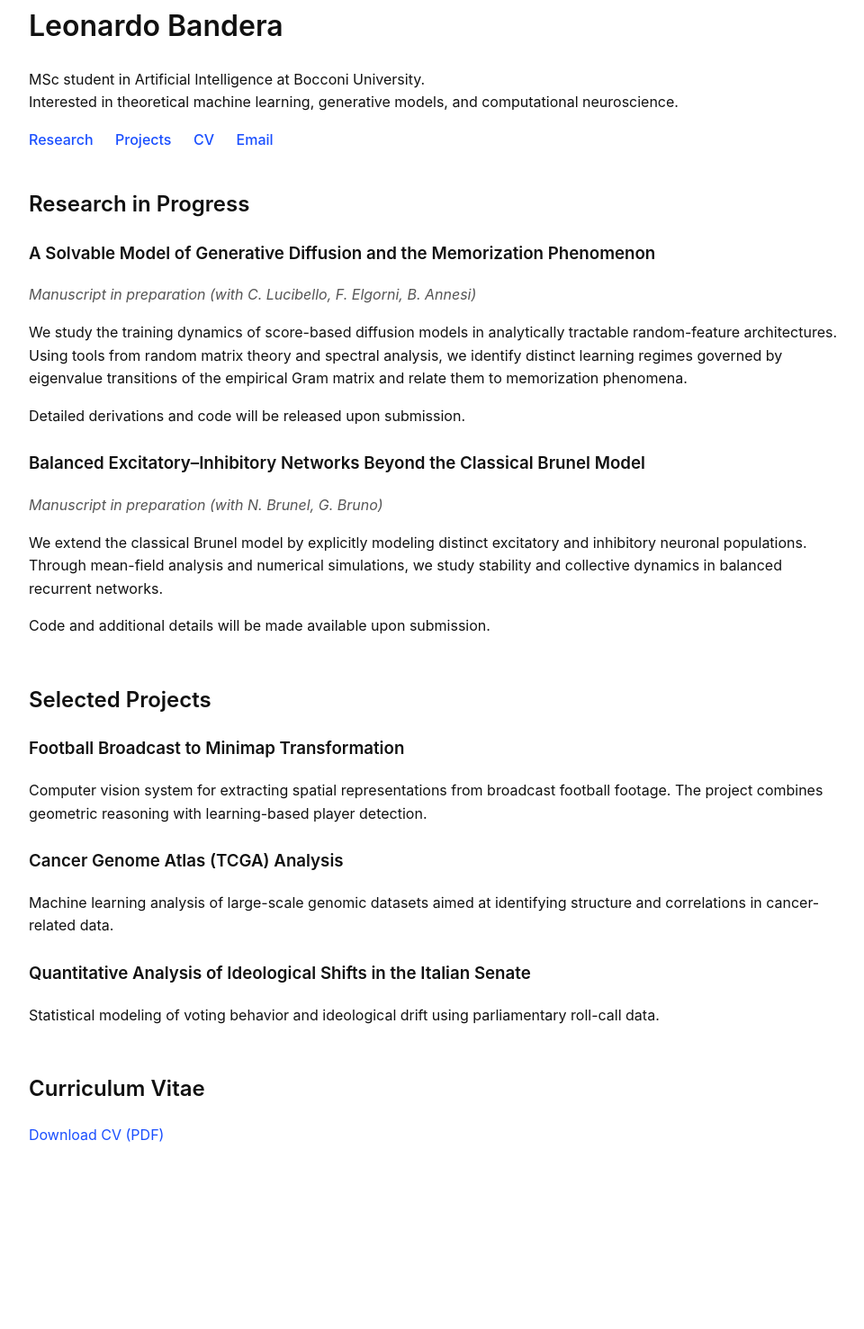
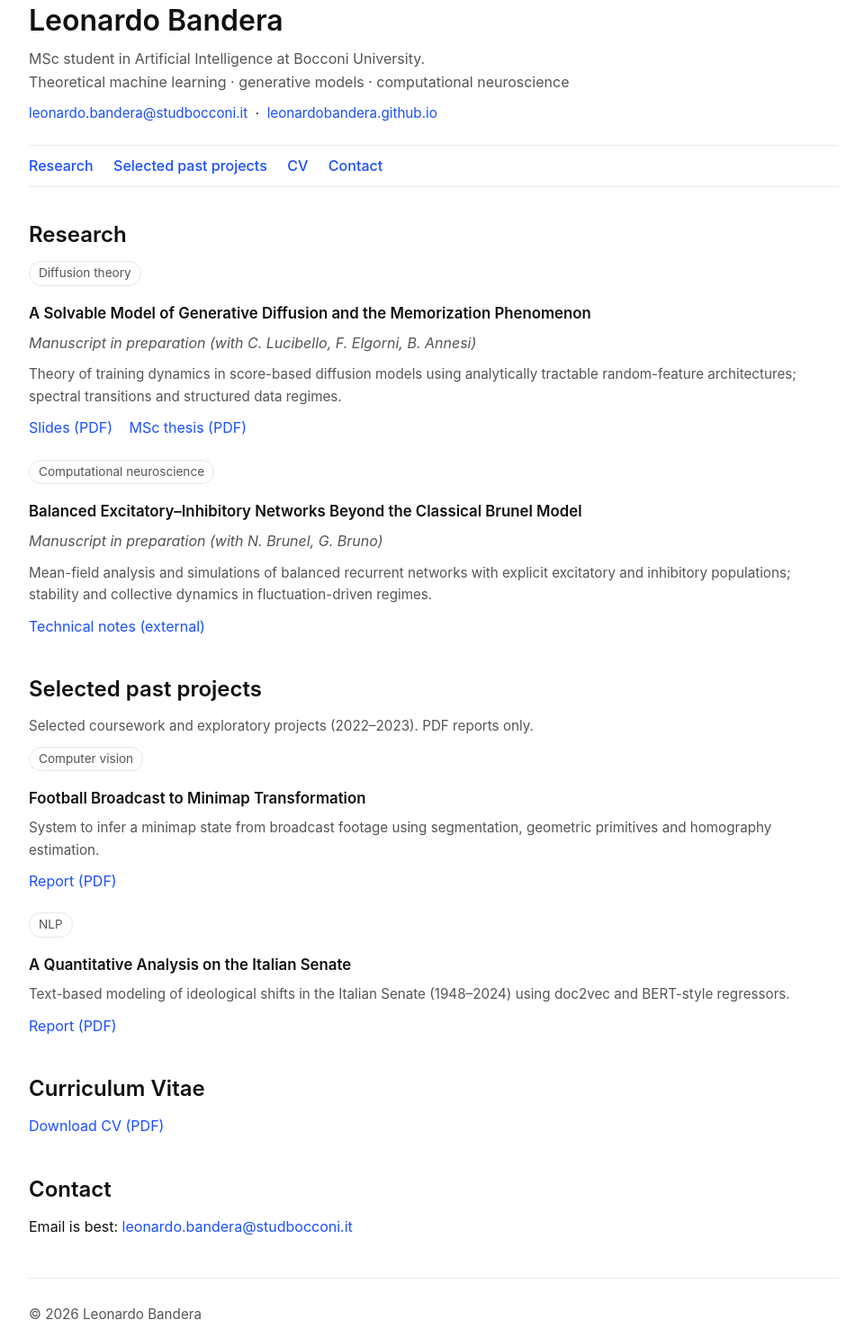
Before and after one commit to leonardox-8/leonardobandera.github.io, a plain HTML site: page index.html in a window 1280 px wide. Shown: the part 37-1514 px from the top of the page at 90% size, without its empty margins (158-1118 px from the left). Before the commit the page ends 1362 px from the top, so only its background shows below. Drawn offline with Linux system fonts and the light colour scheme.

Commit message:
Update index.html

```diff
--- a/index.html
+++ b/index.html
@@ -2,124 +2,186 @@
 <html lang="en">
 <head>
   <meta charset="UTF-8" />
-  <meta name="viewport" content="width=device-width, initial-scale=1.0" />
+  <meta name="viewport" content="width=device-width,initial-scale=1.0" />
   <title>Leonardo Bandera</title>
+  <meta name="description" content="Leonardo Bandera — theoretical machine learning, generative models, computational neuroscience." />
   <style>
+    :root {
+      --text: #111;
+      --muted: #555;
+      --link: #1a4fff;
+      --rule: #e8e8e8;
+      --bg: #fff;
+    }
     body {
       font-family: -apple-system, BlinkMacSystemFont, "Segoe UI", Roboto, Helvetica, Arial, sans-serif;
       max-width: 900px;
       margin: 40px auto;
       padding: 0 20px;
       line-height: 1.6;
-      color: #111;
+      color: var(--text);
+      background: var(--bg);
     }
-    h1, h2, h3 {
-      font-weight: 600;
+    h1, h2, h3 { font-weight: 600; line-height: 1.25; }
+    h1 { margin-bottom: 8px; }
+    h2 { margin-top: 38px; margin-bottom: 14px; }
+    h3 { margin-top: 20px; margin-bottom: 6px; font-size: 1.05rem; }
+    p { margin: 10px 0; }
+    a { color: var(--link); text-decoration: none; }
+    a:hover { text-decoration: underline; }
+    nav {
+      margin: 22px 0 32px;
+      padding: 10px 0;
+      border-top: 1px solid var(--rule);
+      border-bottom: 1px solid var(--rule);
     }
-    a {
-      color: #1a4fff;
-      text-decoration: none;
+    nav a { margin-right: 18px; font-weight: 500; }
+    .lead { color: var(--muted); }
+    .section { margin-bottom: 42px; }
+    .project { margin-bottom: 22px; }
+    .meta { color: var(--muted); font-size: 0.95rem; }
+    .status { font-style: italic; color: var(--muted); }
+    .links { margin-top: 6px; }
+    .links a { margin-right: 14px; }
+    .pill {
+      display: inline-block;
+      border: 1px solid var(--rule);
+      border-radius: 999px;
+      padding: 2px 10px;
+      margin-right: 8px;
+      font-size: 0.85rem;
+      color: var(--muted);
     }
-    a:hover {
-      text-decoration: underline;
+    .small { font-size: 0.95rem; }
+    footer {
+      margin-top: 44px;
+      padding-top: 18px;
+      border-top: 1px solid var(--rule);
+      color: var(--muted);
+      font-size: 0.95rem;
     }
-    nav {
-      margin-bottom: 40px;
-    }
-    nav a {
-      margin-right: 20px;
-      font-weight: 500;
-    }
-    .section {
-      margin-bottom: 50px;
-    }
-    .project {
-      margin-bottom: 25px;
-    }
-    .status {
-      font-style: italic;
-      color: #555;
+    @media (max-width: 520px) {
+      nav a { display: inline-block; margin: 6px 14px 6px 0; }
     }
   </style>
 </head>
+
 <body>
-
+  <header>
     <h1>Leonardo Bandera</h1>
-  <p>
+    <p class="lead">
       MSc student in Artificial Intelligence at Bocconi University.<br />
-    Interested in theoretical machine learning, generative models, and computational neuroscience.
+      Theoretical machine learning · generative models · computational neuroscience
+    </p>
+    <p class="small">
+      <a href="mailto:leonardo.bandera@studbocconi.it">leonardo.bandera@studbocconi.it</a>
+      &nbsp;·&nbsp;
+      <a href="https://leonardobandera.github.io">leonardobandera.github.io</a>
     </p>
 
-  <nav>
+    <nav aria-label="Primary">
       <a href="#research">Research</a>
-    <a href="#projects">Projects</a>
+      <a href="#projects">Selected past projects</a>
       <a href="#cv">CV</a>
-    <a href="mailto:leonardo.bandera@studbocconi.it">Email</a>
+      <a href="#contact">Contact</a>
     </nav>
+  </header>
 
-  <div id="research" class="section">
-    <h2>Research in Progress</h2>
+  <main>
+
+    <!-- ===================== Research ===================== -->
+    <section id="research" class="section">
+      <h2>Research</h2>
 
       <div class="project">
+        <span class="pill">Diffusion theory</span>
         <h3>A Solvable Model of Generative Diffusion and the Memorization Phenomenon</h3>
         <p class="status">Manuscript in preparation (with C. Lucibello, F. Elgorni, B. Annesi)</p>
-      <p>
-        We study the training dynamics of score-based diffusion models in analytically tractable random-feature architectures.
-        Using tools from random matrix theory and spectral analysis, we identify distinct learning regimes governed by
-        eigenvalue transitions of the empirical Gram matrix and relate them to memorization phenomena.
+        <p class="meta">
+          Theory of training dynamics in score-based diffusion models using analytically tractable
+          random-feature architectures; spectral transitions and structured data regimes.
         </p>
-      <p>
-        Detailed derivations and code will be released upon submission.
-      </p>
+        <div class="links">
+          <!-- Replace filenames with your actual paths in the repo -->
+          <a href="slides_diffusion.pdf">Slides (PDF)</a>
+          <a href="thesis_diffusion.pdf">MSc thesis (PDF)</a>
+        </div>
       </div>
 
       <div class="project">
+        <span class="pill">Computational neuroscience</span>
         <h3>Balanced Excitatory–Inhibitory Networks Beyond the Classical Brunel Model</h3>
         <p class="status">Manuscript in preparation (with N. Brunel, G. Bruno)</p>
-      <p>
-        We extend the classical Brunel model by explicitly modeling distinct excitatory and inhibitory neuronal populations.
-        Through mean-field analysis and numerical simulations, we study stability and collective dynamics in balanced
-        recurrent networks.
+        <p class="meta">
+          Mean-field analysis and simulations of balanced recurrent networks with explicit excitatory and
+          inhibitory populations; stability and collective dynamics in fluctuation-driven regimes.
         </p>
-      <p>
-        Code and additional details will be made available upon submission.
+        <div class="links">
+          <a href="https://huggingface.co/spaces/giac0/thesis" target="_blank" rel="noopener noreferrer">
+            Technical notes (external)
+          </a>
+        </div>
+      </div>
+    </section>
+
+    <!-- ===================== Selected past projects ===================== -->
+    <section id="projects" class="section">
+      <h2>Selected past projects</h2>
+      <p class="meta">Selected coursework and exploratory projects (2022–2023). PDF reports only.</p>
+
+      <div class="project">
+        <span class="pill">Computer vision</span>
+        <h3>Football Broadcast to Minimap Transformation</h3>
+        <p class="meta">
+          System to infer a minimap state from broadcast footage using segmentation, geometric primitives
+          and homography estimation.
         </p>
+        <div class="links">
+          <a href="project_football_minimap_report.pdf">Report (PDF)</a>
         </div>
       </div>
 
-  <div id="projects" class="section">
-    <h2>Selected Projects</h2>
-
       <div class="project">
-      <h3>Football Broadcast to Minimap Transformation</h3>
-      <p>
-        Computer vision system for extracting spatial representations from broadcast football footage.
-        The project combines geometric reasoning with learning-based player detection.
+        <span class="pill">NLP</span>
+        <h3>A Quantitative Analysis on the Italian Senate</h3>
+        <p class="meta">
+          Text-based modeling of ideological shifts in the Italian Senate (1948–2024) using doc2vec and
+          BERT-style regressors.
         </p>
-    </div>
-
-    <div class="project">
-      <h3>Cancer Genome Atlas (TCGA) Analysis</h3>
-      <p>
-        Machine learning analysis of large-scale genomic datasets aimed at identifying structure and correlations
-        in cancer-related data.
-      </p>
-    </div>
-
-    <div class="project">
-      <h3>Quantitative Analysis of Ideological Shifts in the Italian Senate</h3>
-      <p>
-        Statistical modeling of voting behavior and ideological drift using parliamentary roll-call data.
-      </p>
+        <div class="links">
+          <a href="project_italian_senate_report.pdf">Report (PDF)</a>
         </div>
       </div>
+    </section>
 
-  <div id="cv" class="section">
+    <!-- ===================== CV ===================== -->
+    <section id="cv" class="section">
       <h2>Curriculum Vitae</h2>
       <p>
         <a href="CV_Leonardo_Bandera.pdf">Download CV (PDF)</a>
       </p>
-  </div>
+    </section>
 
+    <!-- ===================== Contact ===================== -->
+    <section id="contact" class="section">
+      <h2>Contact</h2>
+      <p>
+        Email is best:
+        <a href="mailto:leonardo.bandera@studbocconi.it">leonardo.bandera@studbocconi.it</a>
+      </p>
+    </section>
+
+  </main>
+
+  <footer>
+    <p>
+      © <span id="year"></span> Leonardo Bandera
+    </p>
+  </footer>
+
+  <script>
+    // Tiny convenience: keep the footer year up to date.
+    document.getElementById("year").textContent = new Date().getFullYear();
+  </script>
 </body>
 </html>
```
Lines whose indentation alone changed are shown as unchanged.
